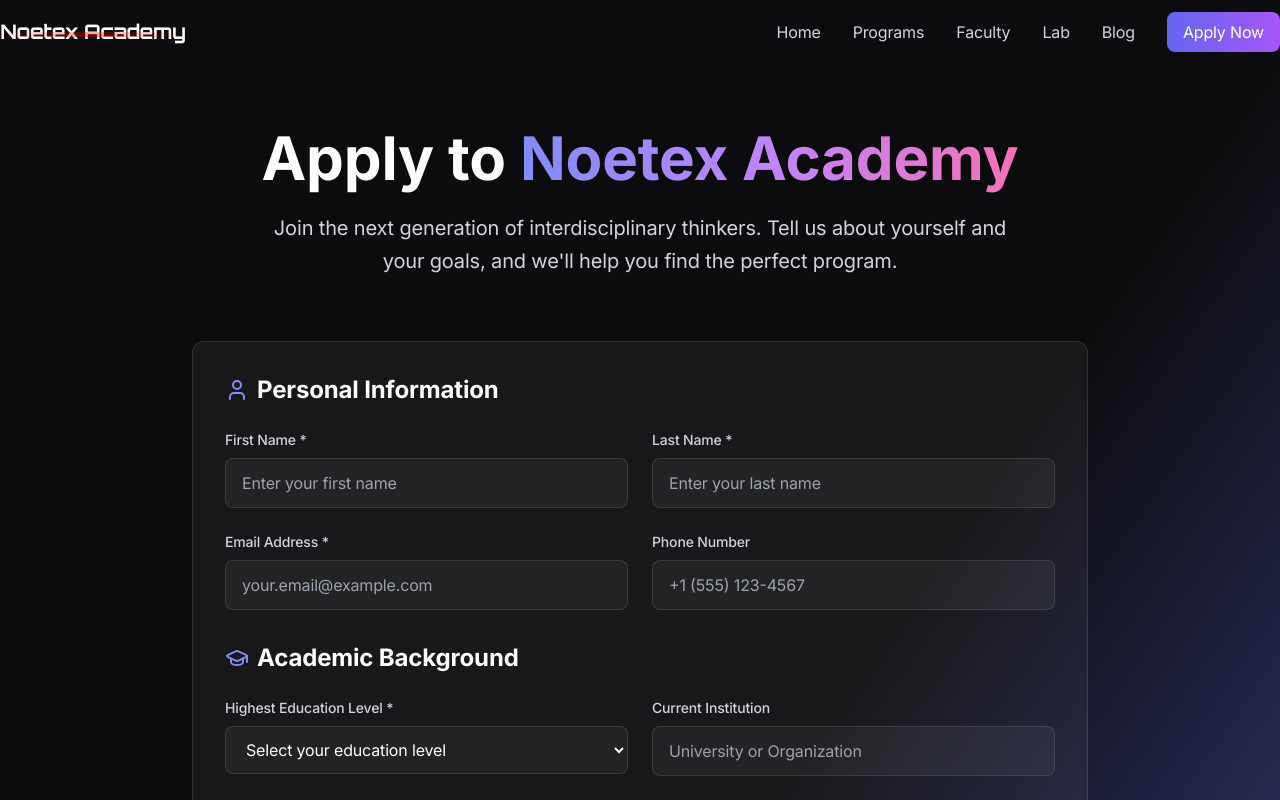
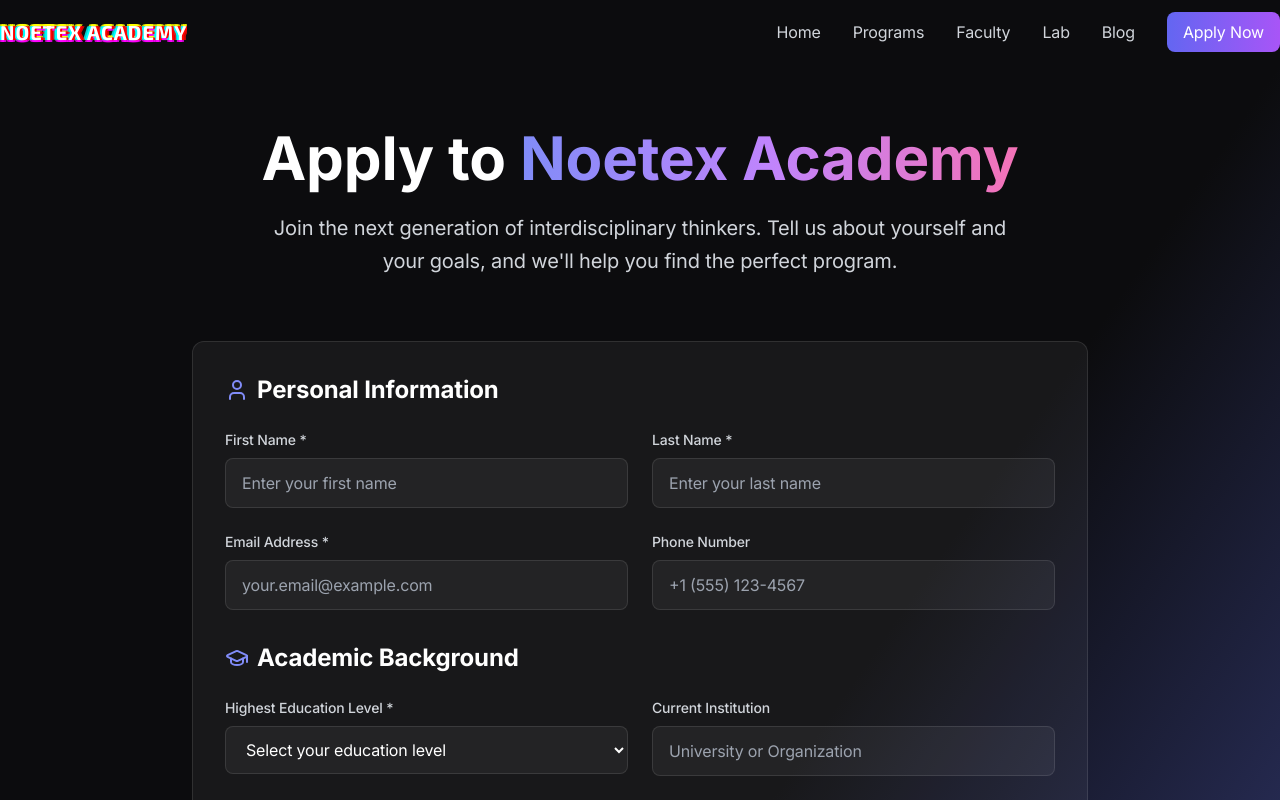
Before and after one commit to 12eonsf/noetex_academy, a Next.js app: page /apply in a window 1280 px wide. Shown: the top 800 px of the page. Built offline with nearby package versions, Linux system fonts and the light colour scheme.

Commit message:
Remove glitch animation, add static glitch effect and multiple font options for brand text

```diff
--- a/app/globals.css
+++ b/app/globals.css
@@ -1,4 +1,4 @@
-@import url('https://fonts.googleapis.com/css2?family=Inter:wght@300;400;500;600;700;800;900&family=Orbitron:wght@400;500;600;700;800;900&family=JetBrains+Mono:wght@300;400;500;600;700&family=Space+Grotesk:wght@300;400;500;600;700&family=Lato:wght@300;400;700;900&display=swap');
+@import url('https://fonts.googleapis.com/css2?family=Inter:wght@300;400;500;600;700;800;900&family=Orbitron:wght@400;500;600;700;800;900&family=JetBrains+Mono:wght@300;400;500;600;700&family=Space+Grotesk:wght@300;400;500;600;700&family=Lato:wght@300;400;700;900&family=Exo+2:wght@300;400;500;600;700;800;900&family=Rajdhani:wght@300;400;500;600;700&family=Audiowide:wght@400&family=Share+Tech+Mono:wght@400&display=swap');
 
 @tailwind base;
 @tailwind components;
@@ -72,11 +72,39 @@ body::-webkit-scrollbar {
     @apply max-w-7xl mx-auto;
   }
 
-  /* Future-tech font styles */
+  /* Future-tech font styles - Multiple options */
   .font-heading {
     font-family: 'Orbitron', 'Inter', system-ui, sans-serif;
     letter-spacing: -0.02em;
     font-weight: 600;
+  }
+
+  /* Alternative font options for brand text */
+  .font-brand-1 {
+    font-family: 'Exo 2', 'Orbitron', sans-serif;
+    font-weight: 700;
+    letter-spacing: 0.05em;
+    text-transform: uppercase;
+  }
+
+  .font-brand-2 {
+    font-family: 'Rajdhani', 'Orbitron', sans-serif;
+    font-weight: 600;
+    letter-spacing: 0.1em;
+    text-transform: uppercase;
+  }
+
+  .font-brand-3 {
+    font-family: 'Audiowide', 'Orbitron', sans-serif;
+    font-weight: 400;
+    letter-spacing: 0.05em;
+  }
+
+  .font-brand-4 {
+    font-family: 'Share Tech Mono', 'JetBrains Mono', monospace;
+    font-weight: 400;
+    letter-spacing: 0.1em;
+    text-transform: uppercase;
   }
 
   .font-display {
@@ -191,116 +219,33 @@ body::-webkit-scrollbar {
   animation: float 3s ease-in-out infinite 1s;
 }
 
-/* Glitch effect animations */
-@keyframes glitch {
-  0% {
-    transform: translate(0);
-  }
-  20% {
-    transform: translate(-2px, 2px);
-  }
-  40% {
-    transform: translate(-2px, -2px);
-  }
-  60% {
-    transform: translate(2px, 2px);
-  }
-  80% {
-    transform: translate(2px, -2px);
-  }
-  100% {
-    transform: translate(0);
-  }
-}
-
-@keyframes glitch-scan {
-  0% {
-    clip-path: inset(0 0 0 0);
-  }
-  20% {
-    clip-path: inset(20% 0 60% 0);
-  }
-  40% {
-    clip-path: inset(40% 0 20% 0);
-  }
-  60% {
-    clip-path: inset(60% 0 40% 0);
-  }
-  80% {
-    clip-path: inset(80% 0 20% 0);
-  }
-  100% {
-    clip-path: inset(0 0 0 0);
-  }
-}
-
-@keyframes glitch-noise {
-  0% {
-    opacity: 0;
-  }
-  10% {
-    opacity: 0.1;
-  }
-  20% {
-    opacity: 0;
-  }
-  30% {
-    opacity: 0.2;
-  }
-  40% {
-    opacity: 0;
-  }
-  50% {
-    opacity: 0.1;
-  }
-  60% {
-    opacity: 0;
-  }
-  70% {
-    opacity: 0.3;
-  }
-  80% {
-    opacity: 0;
-  }
-  90% {
-    opacity: 0.1;
-  }
-  100% {
-    opacity: 0;
-  }
-}
-
+/* Static glitch effect - no animation */
 .glitch-text {
   position: relative;
-  animation: glitch 2s infinite;
+  color: #ffffff;
+  text-shadow:
+    2px 0 #ff0000,
+    -2px 0 #00ffff,
+    0 2px #ff00ff,
+    0 -2px #ffff00;
 }
 
 .glitch-text::before {
-  content: attr(data-text);
+  content: 'Noetex Academy';
   position: absolute;
   top: 0;
-  left: 0;
-  width: 100%;
-  height: 100%;
-  background: linear-gradient(90deg, transparent, rgba(255, 0, 0, 0.4), transparent);
-  animation: glitch-scan 0.3s infinite;
-  clip-path: inset(0 0 0 0);
+  left: 2px;
+  color: #ff0000;
+  opacity: 0.8;
+  z-index: -1;
 }
 
 .glitch-text::after {
-  content: '';
+  content: 'Noetex Academy';
   position: absolute;
   top: 0;
-  left: 0;
-  width: 100%;
-  height: 100%;
-  background: repeating-linear-gradient(
-    90deg,
-    transparent,
-    transparent 2px,
-    rgba(0, 255, 255, 0.1) 2px,
-    rgba(0, 255, 255, 0.1) 4px
-  );
-  animation: glitch-noise 0.1s infinite;
-  pointer-events: none;
+  left: -2px;
+  color: #00ffff;
+  opacity: 0.8;
+  z-index: -2;
 }
--- a/components/Navbar.tsx
+++ b/components/Navbar.tsx
@@ -36,7 +36,7 @@ export default function Navbar() {
         <div className="flex items-center justify-between h-16">
           {/* Brand */}
           <Link href="/" className="flex items-center space-x-2 flex-shrink-0 max-w-[60%] sm:max-w-none">
-            <span className="text-sm sm:text-lg md:text-xl font-heading font-bold text-white glitch-text overflow-hidden whitespace-nowrap">
+            <span className="text-sm sm:text-lg md:text-xl font-brand-1 text-white glitch-text overflow-hidden whitespace-nowrap">
               Noetex Academy
             </span>
           </Link>
```
